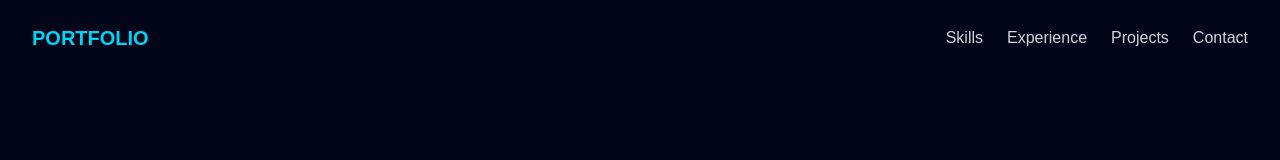
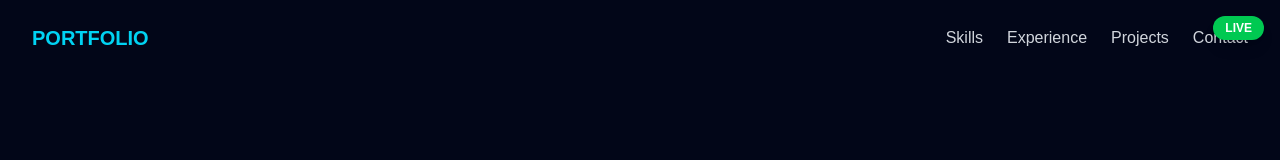
Before and after one commit to kalpanadevi07/kalpana-portfolio, a Next.js app: page / in a window 1280 px wide. Shown: the top 160 px of the page. Built offline with nearby package versions, Linux system fonts and the light colour scheme.

Commit message:
Change LIVE badge style and position

```diff
--- a/src/app/page.js
+++ b/src/app/page.js
@@ -375,9 +375,9 @@ export default function Home() {
     <h3 className="text-xl font-semibold text-cyan-400">
       AI Event Registration Platform
     </h3>
-    <span className="px-3 py-1 text-xs font-semibold text-cyan-300 border border-cyan-400 rounded-full animate-pulse">
-      🚀 LIVE
-    </span>
+   <span className="absolute top-4 right-4 bg-green-500 text-xs px-3 py-1 rounded-full text-white font-semibold shadow-lg">
+    LIVE
+  </span>
   </div>
 
   <p className="mt-4 text-gray-400">
```
